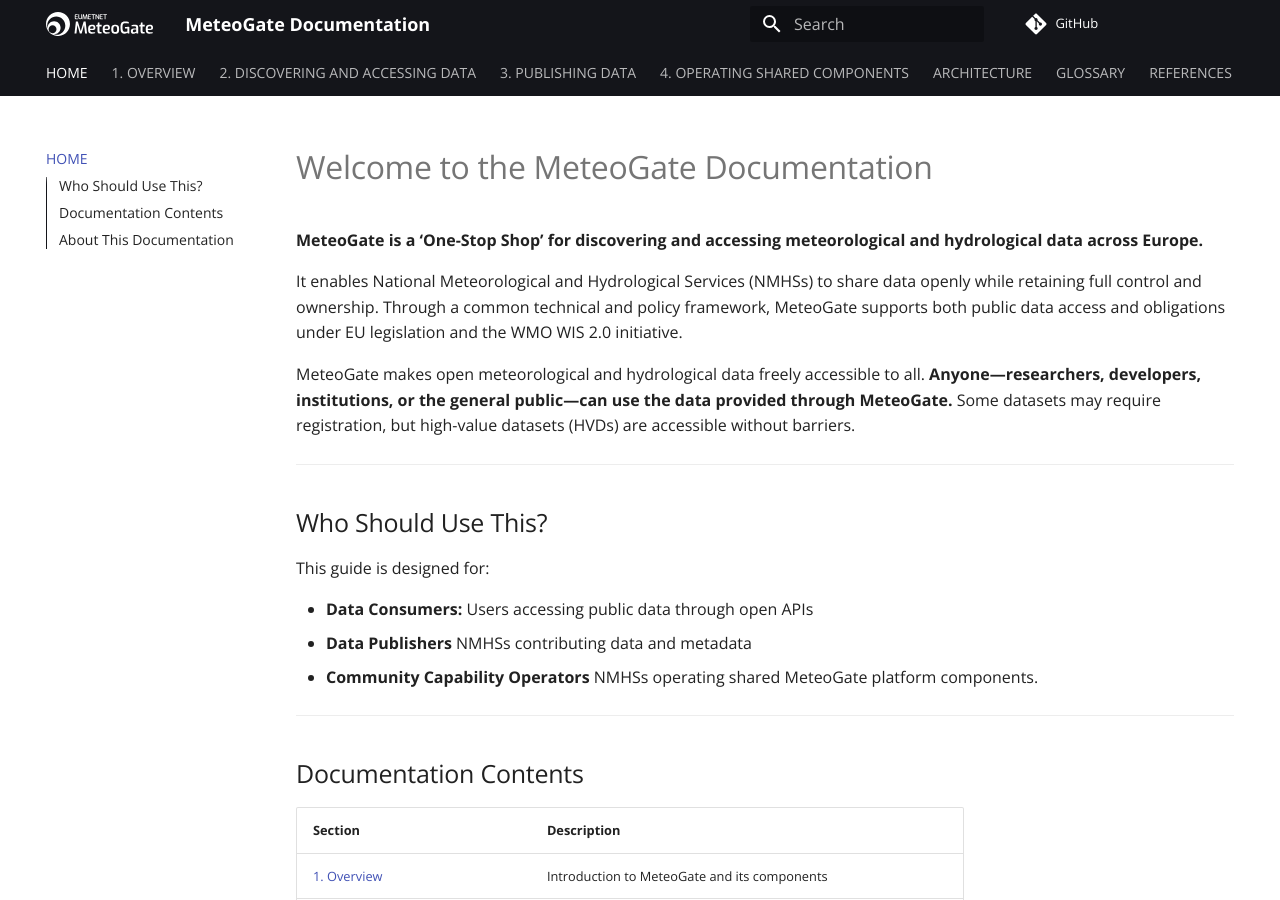
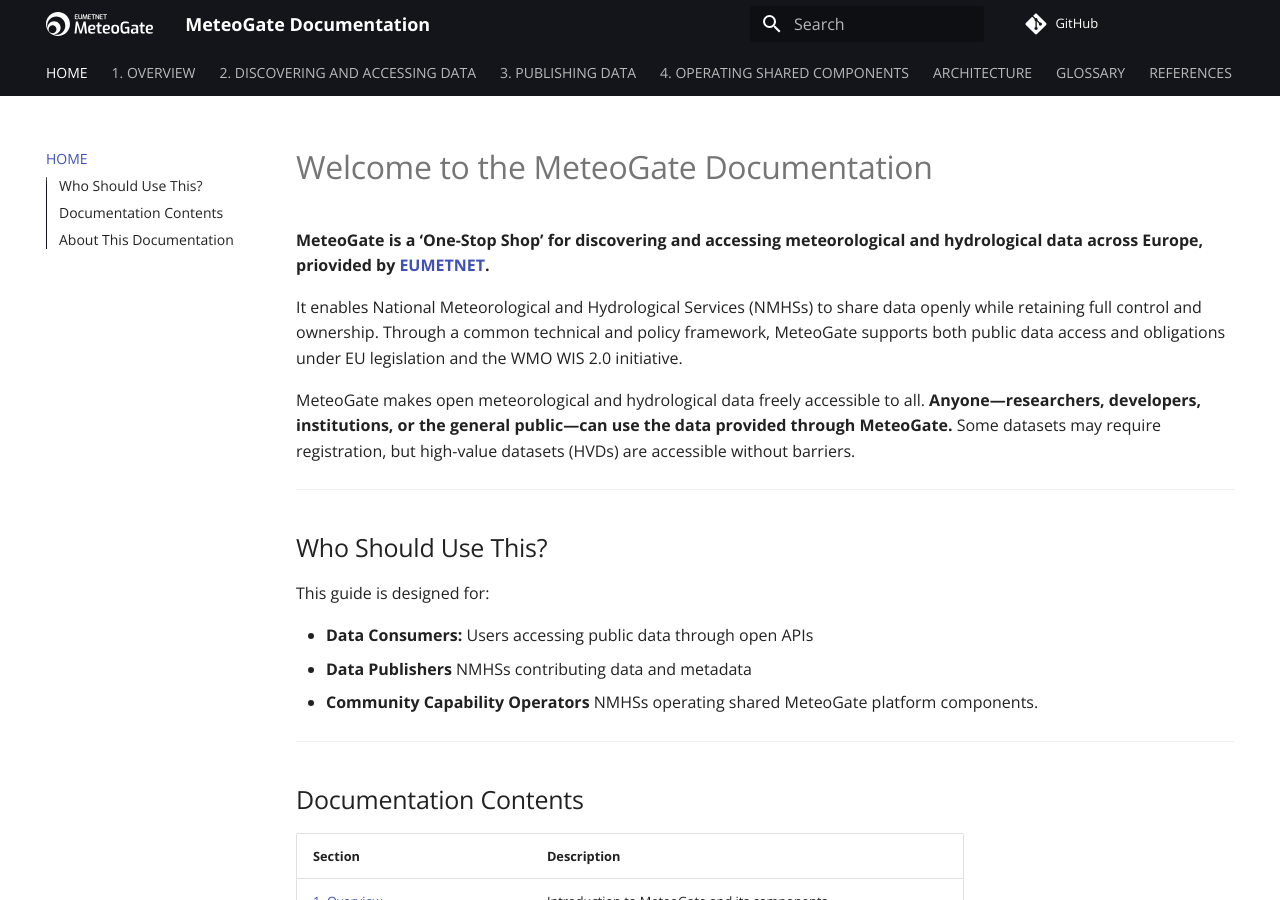
Before and after one commit to EUMETNET/meteogate-documentation, an MkDocs documentation site: the page built from docs/index.md, in a window 1280 px wide and 900 px high. Built offline with MkDocs 1.6.1 and Material for MkDocs 9.7.7, drawn with Linux system fonts in a browser that asks for light colours; comment, search, counter and statistics services are not loaded.

Commit message:
Update index.md

```diff
--- a/docs/index.md
+++ b/docs/index.md
@@ -1,6 +1,6 @@
 # Welcome to the MeteoGate Documentation
 
-**MeteoGate is a ‘One-Stop Shop’ for discovering and accessing meteorological and hydrological data across Europe.**
+**MeteoGate is a ‘One-Stop Shop’ for discovering and accessing meteorological and hydrological data across Europe, priovided by [EUMETNET](https://www.eumetnet.eu/).**
 
 It enables National Meteorological and Hydrological Services (NMHSs) to share data openly while retaining full control and ownership. Through a common technical and policy framework, MeteoGate supports both public data access and obligations under EU legislation and the WMO WIS 2.0 initiative.
 
```
